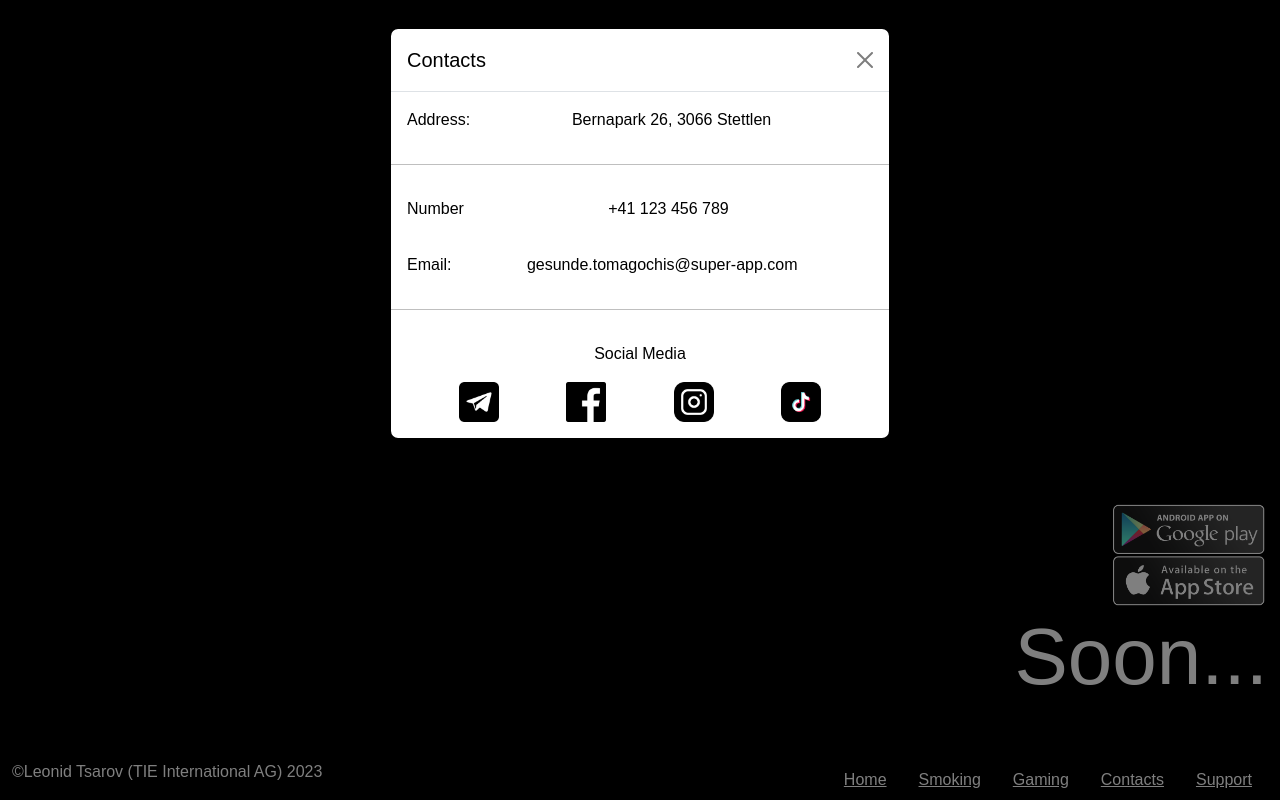
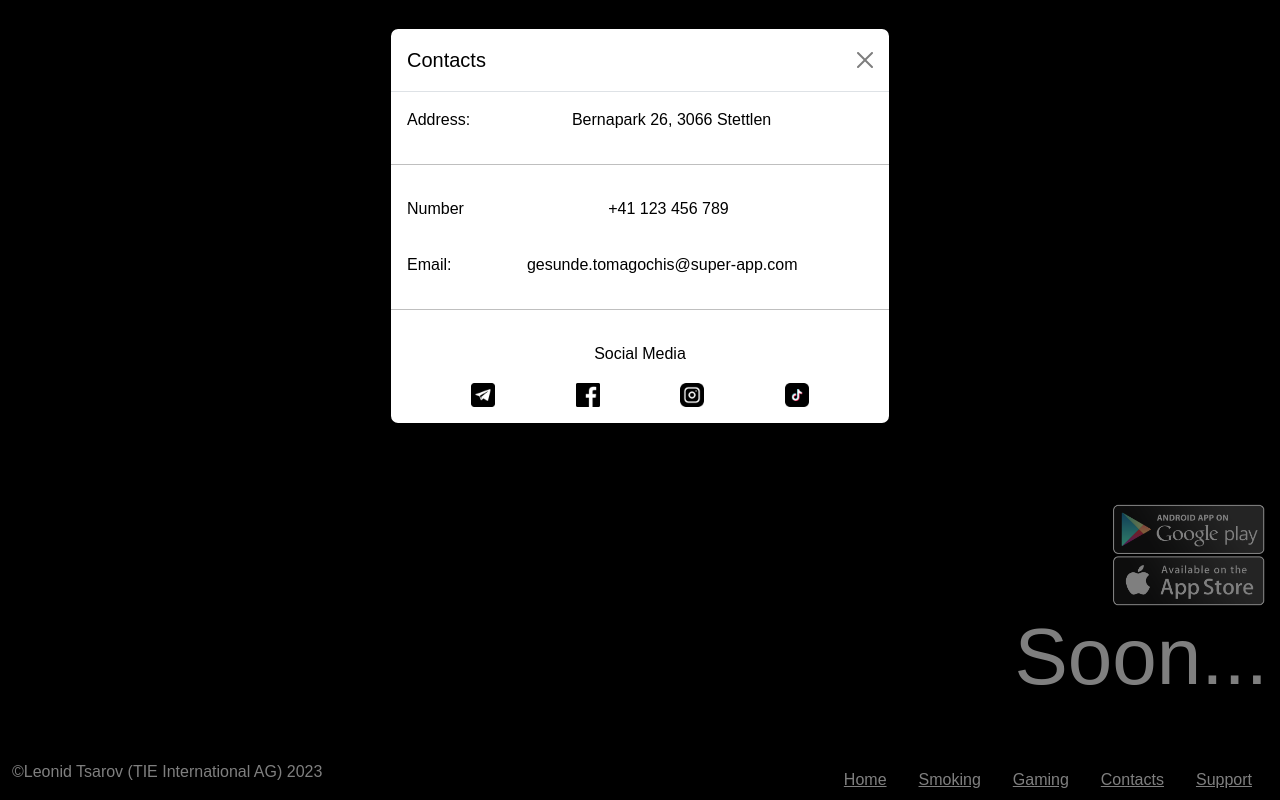
Before and after one commit to edonssfall/GesundeTomagochis, a plain HTML site: page index.html in a window 1280 px wide. Both pictures are taken after a click on the link "Contacts". Shown: the part 3200-4000 px from the top of the page. Drawn offline with nearby package versions, Linux system fonts and the light colour scheme.

Commit message:
small bugs

```diff
--- a/src/styles.css
+++ b/src/styles.css
@@ -214,7 +214,7 @@ img[alt='iphoneDesktop'] {
 }
 
 .social-icons img {
-    width: 5vh;
+    width: 3vh;
 }
 
 .section {
```
